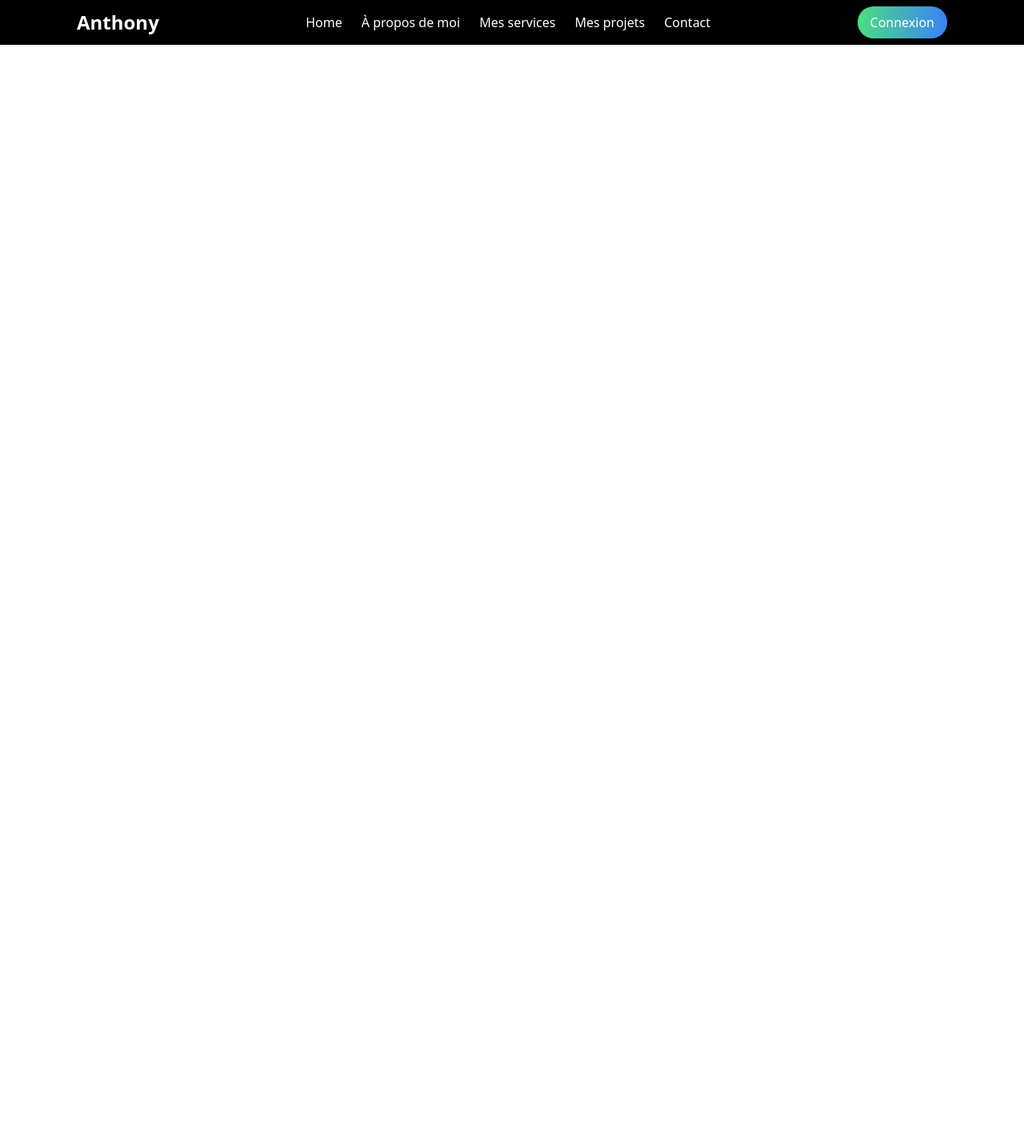
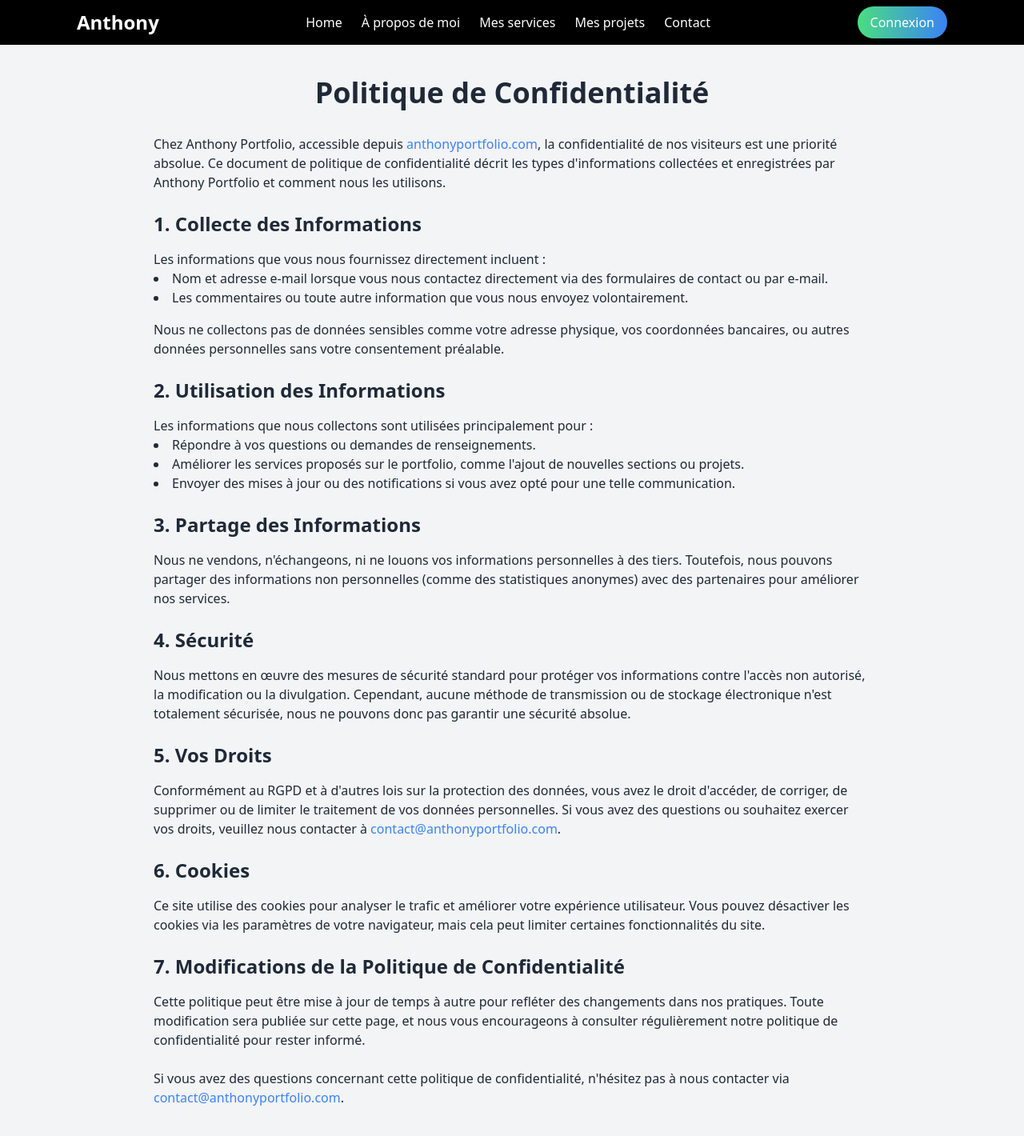
Before and after one commit to AnthonyLellouche/portfolio, a React (Vite) app: page /privacy in a window 1280 px wide. Shown: the top 1420 px of the page at 80% size. Before the commit the page ends 800 px from the top, so only its background shows below. Built offline with nearby package versions, Linux system fonts and the light colour scheme.

Commit message:
ajout page login et page privacy

```diff
--- a/src/pages/Login.jsx
+++ b/src/pages/Login.jsx
@@ -2,10 +2,77 @@ import Navbar from "../components/Navbar";
 
 const Login = () => {
   return (
-    <div>
+    <>
       <Navbar />
-    </div>
+      <div className="flex min-h-full flex-col justify-center px-6 py-12 lg:px-8">
+        <div className="sm:mx-auto sm:w-full sm:max-w-sm">
+          <h2 className="mt-10 text-center text-2xl font-bold leading-9 tracking-tight text-gray-900">
+            Connexion
+          </h2>
+        </div>
+
+        <div className="mt-10 sm:mx-auto sm:w-full sm:max-w-sm">
+          <form className="space-y-6" action="#" method="POST">
+            <div>
+              <label
+                htmlFor="email"
+                className="block text-sm font-medium leading-6 text-gray-900"
+              >
+                Adresse e-mail
+              </label>
+              <div className="mt-2">
+                <input
+                  id="email"
+                  name="email"
+                  type="email"
+                  required
+                  className="pl-2 block w-full rounded-md border-0 py-1.5 text-gray-900 shadow-sm ring-1 ring-inset ring-gray-300 placeholder:text-gray-400 focus:ring-2 focus:ring-inset focus:ring-green-400 focus:outline-none sm:text-sm sm:leading-6"
+                ></input>
+              </div>
+            </div>
+
+            <div>
+              <div className="flex items-center justify-between">
+                <label
+                  htmlFor="password"
+                  className="block text-sm font-medium leading-6 text-gray-900"
+                >
+                  Mot de passe
+                </label>
+                <div className="text-sm">
+                  <a
+                    href="#"
+                    className="font-semibold text-indigo-600 hover:text-indigo-500"
+                  >
+                    Mot de passe perdu?
+                  </a>
+                </div>
+              </div>
+              <div className="mt-2">
+                <input
+                  id="password"
+                  name="password"
+                  type="password"
+                  required
+                  className="pl-2 block w-full rounded-md border-0 py-1.5 text-gray-900 shadow-sm ring-1 ring-inset ring-gray-300 placeholder:text-gray-400 focus:ring-2 focus:ring-inset focus:ring-green-400 focus:outline-none sm:text-sm sm:leading-6"
+                ></input>
+              </div>
+            </div>
+
+            <div className="flex justify-center">
+              {" "}
+              {/* Centrer le bouton */}
+              <button
+                type="submit"
+                className="bg-gradient-to-r from-green-400 to-blue-500 text-white transform transition-transform duration-300 hover:scale-x-105 px-4 py-2 rounded-full"
+              >
+                Se connecter
+              </button>
+            </div>
+          </form>
+        </div>
+      </div>
+    </>
   );
 };
-
 export default Login;
--- a/src/pages/Privacy.jsx
+++ b/src/pages/Privacy.jsx
@@ -1,10 +1,137 @@
+/* eslint-disable react/no-unescaped-entities */
 import Navbar from "../components/Navbar";
 
-Navbar
 const Privacy = () => {
-  return <div>
-    <Navbar />
-  </div>;
+  return (
+    <>
+      <Navbar />
+      <div className="bg-gray-100 text-gray-800 py-10 px-6">
+        <div className="container mx-auto max-w-4xl">
+          <h1 className="text-4xl font-bold text-center mb-8">
+            Politique de Confidentialité
+          </h1>
+
+          <p className="mb-4">
+            Chez Anthony Portfolio, accessible depuis{" "}
+            <a
+              href="https://anthonyportfolio.com"
+              className="text-blue-500 hover:underline"
+            >
+              anthonyportfolio.com
+            </a>
+            , la confidentialité de nos visiteurs est une priorité absolue. Ce
+            document de politique de confidentialité décrit les types
+            d'informations collectées et enregistrées par Anthony Portfolio et
+            comment nous les utilisons.
+          </p>
+
+          <h2 className="text-2xl font-bold mt-6 mb-4">
+            1. Collecte des Informations
+          </h2>
+          <p className="mb-4">
+            Les informations que vous nous fournissez directement incluent :
+            <ul className="list-disc list-inside mb-4">
+              <li>
+                Nom et adresse e-mail lorsque vous nous contactez directement
+                via des formulaires de contact ou par e-mail.
+              </li>
+              <li>
+                Les commentaires ou toute autre information que vous nous
+                envoyez volontairement.
+              </li>
+            </ul>
+            Nous ne collectons pas de données sensibles comme votre adresse
+            physique, vos coordonnées bancaires, ou autres données personnelles
+            sans votre consentement préalable.
+          </p>
+
+          <h2 className="text-2xl font-bold mt-6 mb-4">
+            2. Utilisation des Informations
+          </h2>
+          <p className="mb-4">
+            Les informations que nous collectons sont utilisées principalement
+            pour :
+            <ul className="list-disc list-inside mb-4">
+              <li>Répondre à vos questions ou demandes de renseignements.</li>
+              <li>
+                Améliorer les services proposés sur le portfolio, comme l'ajout
+                de nouvelles sections ou projets.
+              </li>
+              <li>
+                Envoyer des mises à jour ou des notifications si vous avez opté
+                pour une telle communication.
+              </li>
+            </ul>
+          </p>
+
+          <h2 className="text-2xl font-bold mt-6 mb-4">
+            3. Partage des Informations
+          </h2>
+          <p className="mb-4">
+            Nous ne vendons, n'échangeons, ni ne louons vos informations
+            personnelles à des tiers. Toutefois, nous pouvons partager des
+            informations non personnelles (comme des statistiques anonymes) avec
+            des partenaires pour améliorer nos services.
+          </p>
+
+          <h2 className="text-2xl font-bold mt-6 mb-4">4. Sécurité</h2>
+          <p className="mb-4">
+            Nous mettons en œuvre des mesures de sécurité standard pour protéger
+            vos informations contre l'accès non autorisé, la modification ou la
+            divulgation. Cependant, aucune méthode de transmission ou de
+            stockage électronique n'est totalement sécurisée, nous ne pouvons
+            donc pas garantir une sécurité absolue.
+          </p>
+
+          <h2 className="text-2xl font-bold mt-6 mb-4">5. Vos Droits</h2>
+          <p className="mb-4">
+            Conformément au RGPD et à d'autres lois sur la protection des
+            données, vous avez le droit d'accéder, de corriger, de supprimer ou
+            de limiter le traitement de vos données personnelles. Si vous avez
+            des questions ou souhaitez exercer vos droits, veuillez nous
+            contacter à{" "}
+            <a
+              href="mailto:contact@anthonyportfolio.com"
+              className="text-blue-500 hover:underline"
+            >
+              contact@anthonyportfolio.com
+            </a>
+            .
+          </p>
+
+          <h2 className="text-2xl font-bold mt-6 mb-4">6. Cookies</h2>
+          <p className="mb-4">
+            Ce site utilise des cookies pour analyser le trafic et améliorer
+            votre expérience utilisateur. Vous pouvez désactiver les cookies via
+            les paramètres de votre navigateur, mais cela peut limiter certaines
+            fonctionnalités du site.
+          </p>
+
+          <h2 className="text-2xl font-bold mt-6 mb-4">
+            7. Modifications de la Politique de Confidentialité
+          </h2>
+          <p className="mb-4">
+            Cette politique peut être mise à jour de temps à autre pour refléter
+            des changements dans nos pratiques. Toute modification sera publiée
+            sur cette page, et nous vous encourageons à consulter régulièrement
+            notre politique de confidentialité pour rester informé.
+          </p>
+
+          <p className="mt-6">
+            Si vous avez des questions concernant cette politique de
+            confidentialité, n'hésitez pas à nous contacter via{" "}
+            <a
+              href="mailto:contact@anthonyportfolio.com"
+              className="text-blue-500 hover:underline"
+            >
+              contact@anthonyportfolio.com
+            </a>
+            .
+          </p>
+        </div>
+      </div>
+    </>
+  );
 };
 
 export default Privacy;
```
